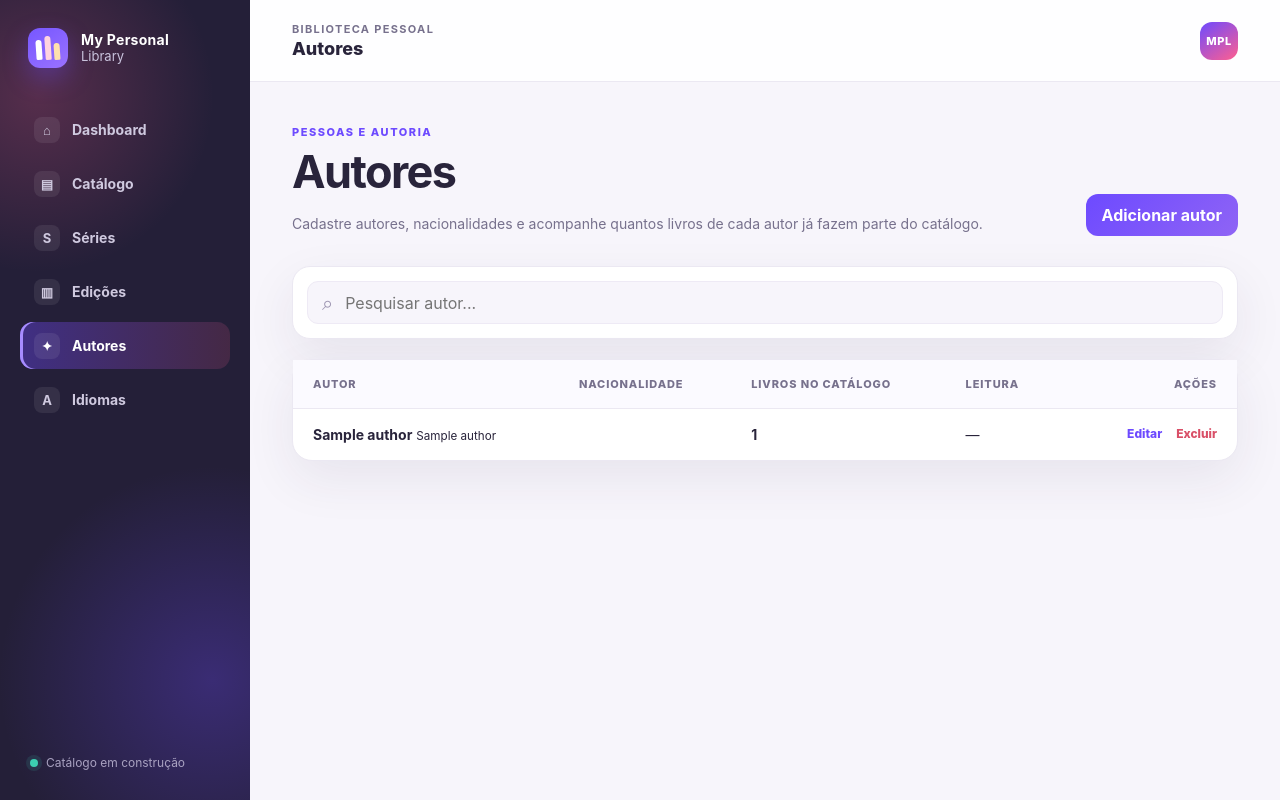
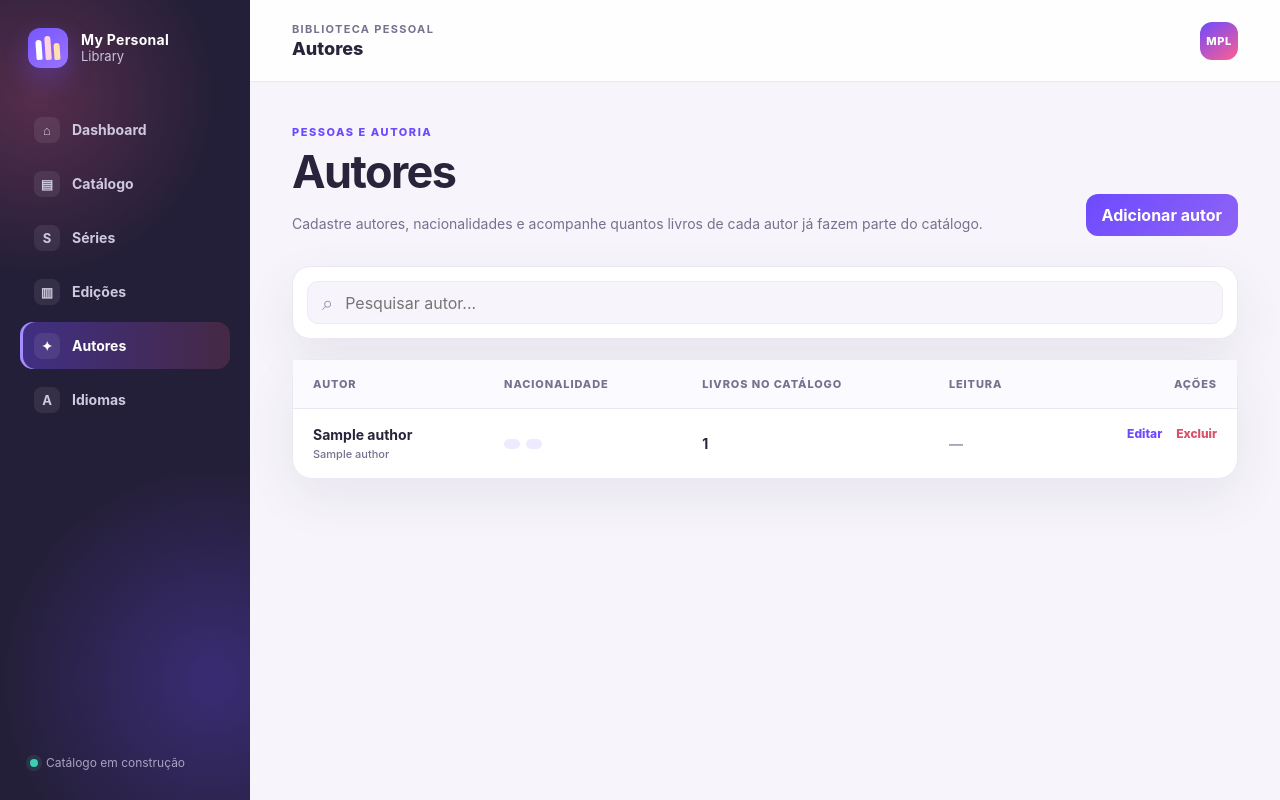
Before and after one commit to clice/my-personal-library, a Django app: page /authors/ in a window 1280 px wide. Run offline with Django 5.2, Linux system fonts and the light colour scheme; tables that the repository leaves empty hold one stand-in row (values such as "Sample post").

Commit message:
style: support country and catalog form controls

```diff
--- a/static/css/app.css
+++ b/static/css/app.css
@@ -834,3 +834,68 @@ button:disabled { opacity: .45; cursor: not-allowed; }
         width: 100%;
     }
 }
+
+
+button,
+input,
+select {
+    font: inherit;
+}
+
+.form-field select {
+    width: 100%;
+    min-height: 44px;
+    padding: 10px 12px;
+    border: 1px solid #ddd7ea;
+    border-radius: 11px;
+    color: var(--ink);
+    background: #fff;
+    outline: 0;
+}
+
+.form-field select:focus {
+    border-color: #9f8aff;
+    box-shadow: 0 0 0 3px rgba(109,74,255,.1);
+}
+
+.form-field select[multiple] {
+    min-height: 140px;
+}
+
+.table-subtext {
+    display: block;
+    margin-top: 4px;
+    color: var(--muted);
+    font-size: 11px;
+    font-weight: 500;
+}
+
+.tag-list {
+    display: flex;
+    flex-wrap: wrap;
+    gap: 6px;
+}
+
+.soft-tag {
+    display: inline-flex;
+    padding: 5px 8px;
+    border-radius: 999px;
+    color: #5f4aa8;
+    background: var(--purple-soft);
+    font-size: 11px;
+    font-weight: 750;
+}
+
+.future-stat {
+    color: #aaa3ba;
+    font-weight: 800;
+    cursor: help;
+}
+
+@media (max-width: 760px) {
+    .nav { grid-template-columns: repeat(6, minmax(max-content, 1fr)); }
+}
+
+@media (max-width: 520px) {
+    .nav { grid-template-columns: repeat(6, auto); }
+}
```
